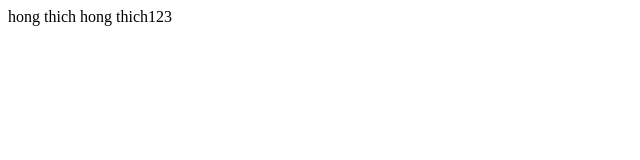
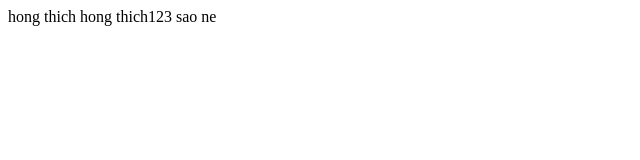
Before and after one commit to quoctuong2008/tinhoc.github.io, a plain HTML site: page index.html in a window 1280 px wide. Shown: the full height of the page, 0-640 px from the left. Drawn offline with Linux system fonts and the light colour scheme.

Commit message:
cai moi ne

```diff
--- a/index.html
+++ b/index.html
@@ -8,5 +8,6 @@
 <body>
     hong thich
     hong thich123
+    sao ne
 </body>
 </html>
```
